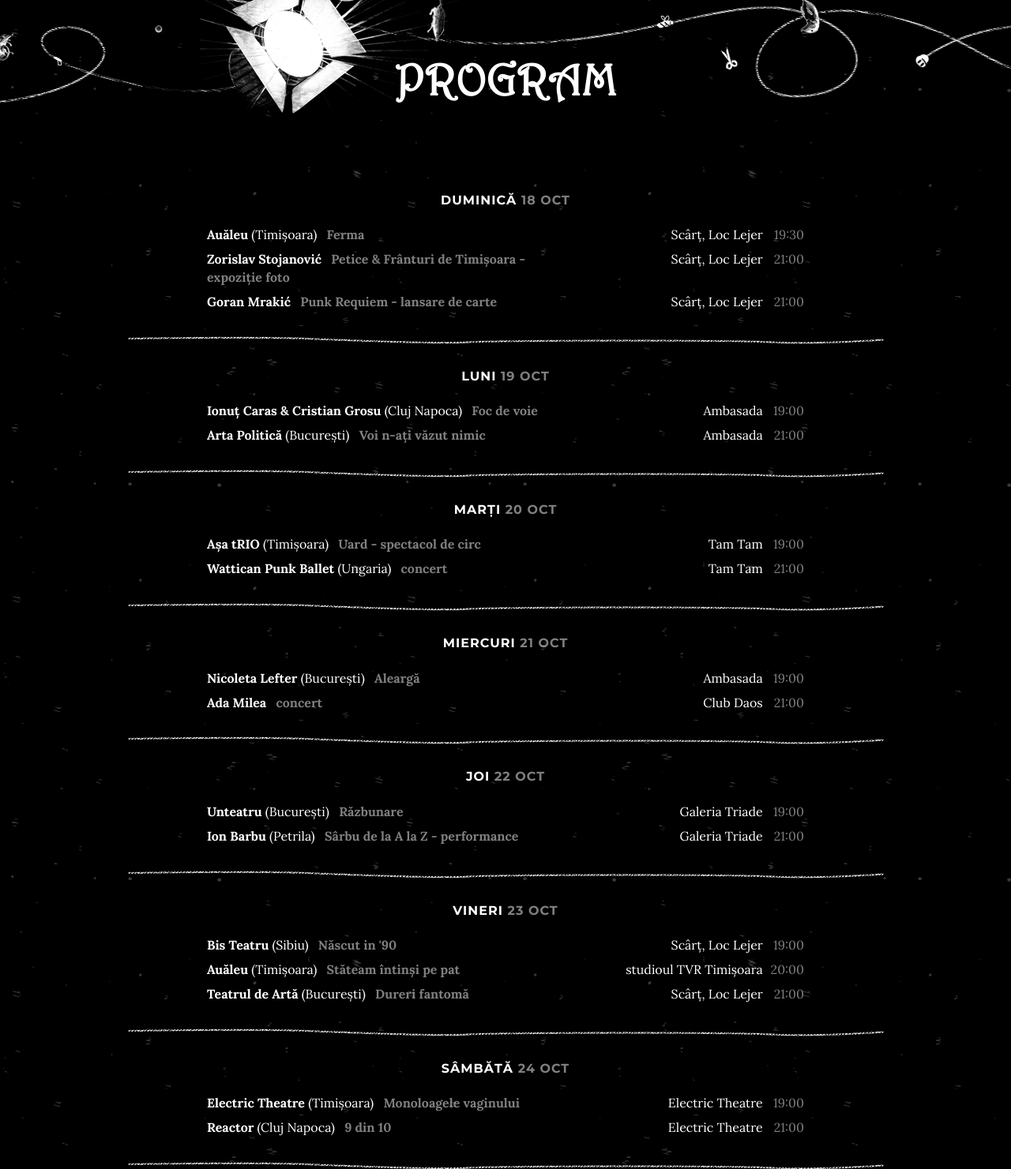
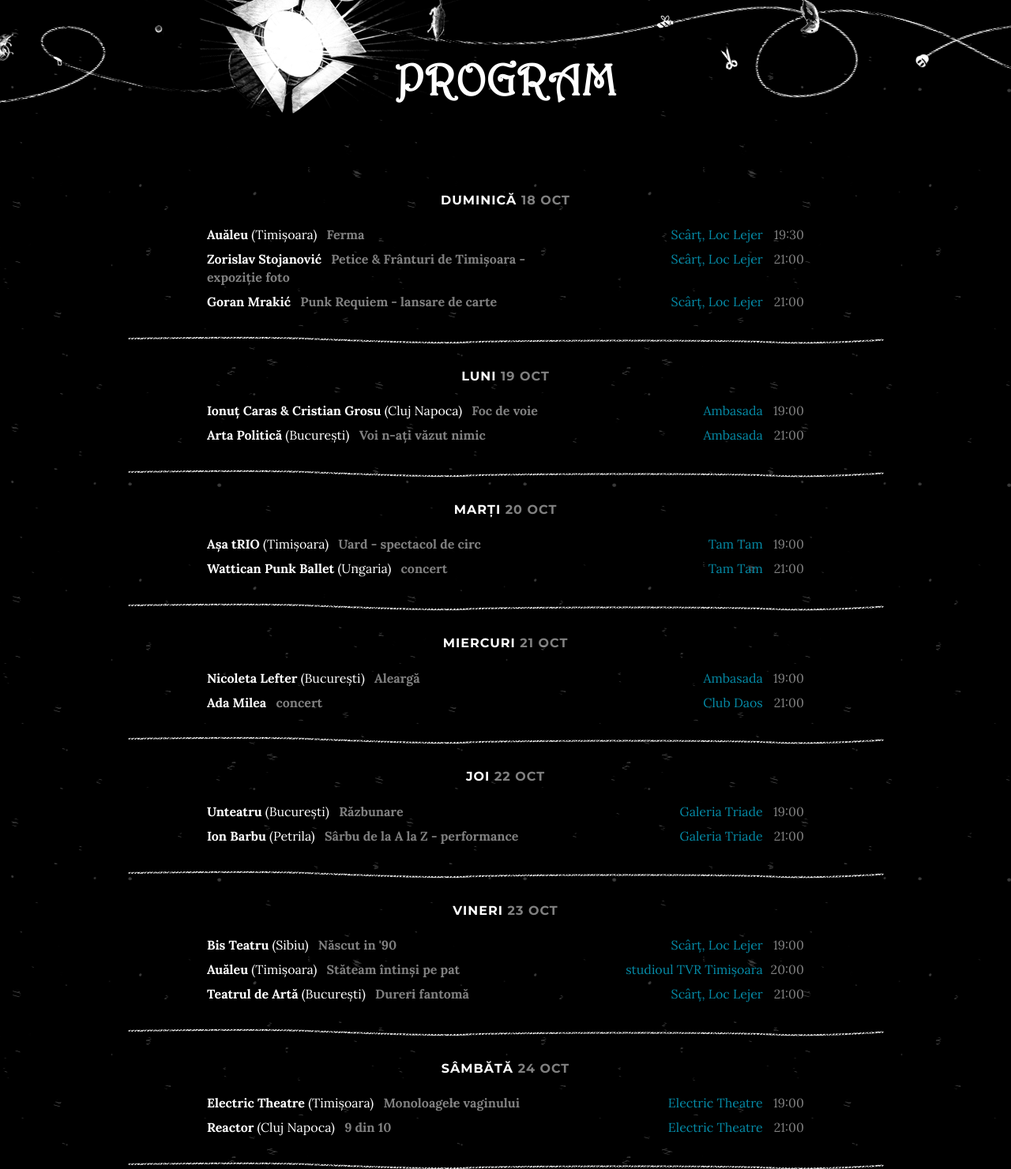
Before and after one commit to andreipfeiffer/antagon2015, a PHP site: page / in a window 1280 px wide. Shown: the part 1125-2606 px from the top of the page at 79% size. Run offline with PHP 8.4, Linux system fonts and the light colour scheme.

Commit message:
Fix program link color, for Program

```diff
--- a/css/grayscale.css
+++ b/css/grayscale.css
@@ -373,7 +373,7 @@ body {
     text-align: left;
     padding-top: 1em;
 }
-    #program a:link  { color: #fff; }
+    /*#program a:link  { color: #fff; }*/
 
     .piesa {
         padding-top: 0.5em;
```
